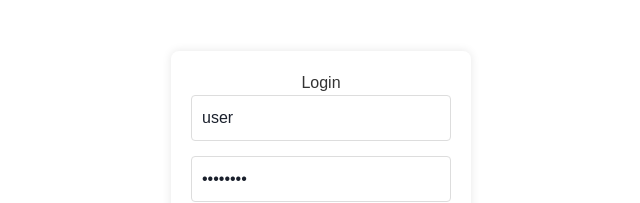
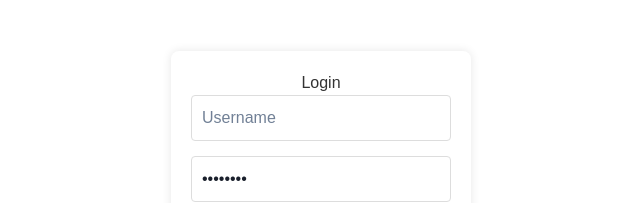
Before and after one commit to aymud/memory-mania, a React (Vite) app in the folder client/: page /login in a window 1280 px wide. Shown: the part 234-437 px from the top of the page, without its empty margins (319-959 px from the left). Built offline with nearby package versions, Linux system fonts and the light colour scheme.

Commit message:
Remove default username

```diff
--- a/client/src/context/AuthContext.tsx
+++ b/client/src/context/AuthContext.tsx
@@ -34,7 +34,7 @@ export default function AuthProvider(props: AuthProviderProps) {
     }, []);
 
     const login = (username: string, password: string) => {
-        if (username === 'user' && password === 'password') {
+        if (username !== '' && password === 'password') {
             const token = '123';
             const authData = JSON.stringify({ user: username, token });
             sessionStorage.setItem('auth_data', authData);
--- a/client/src/routes/Login.tsx
+++ b/client/src/routes/Login.tsx
@@ -75,7 +75,7 @@ export default function Login() {
     const toast = useToast();
     const navigate = useNavigate();
     const [isTooltipDisplayed, setIsTooltipDisplayed] = React.useState(false);
-    const [username, setUsername] = React.useState('user');
+    const [username, setUsername] = React.useState('');
     const [password, setPassword] = React.useState('password');
     const { isAuthenticated, user, login } = useAuthState();
 
@@ -140,7 +140,7 @@ export default function Login() {
                 </LoginForm>
                 {isTooltipDisplayed && (
                     <Tooltip>
-                        <p>Use &quot;user&quot; for the username and &quot;password&quot; for the password.</p>
+                        <p>Enter a username and use &quot;password&quot; for the password.</p>
                     </Tooltip>
                 )}
             </LoginContainer>
```
